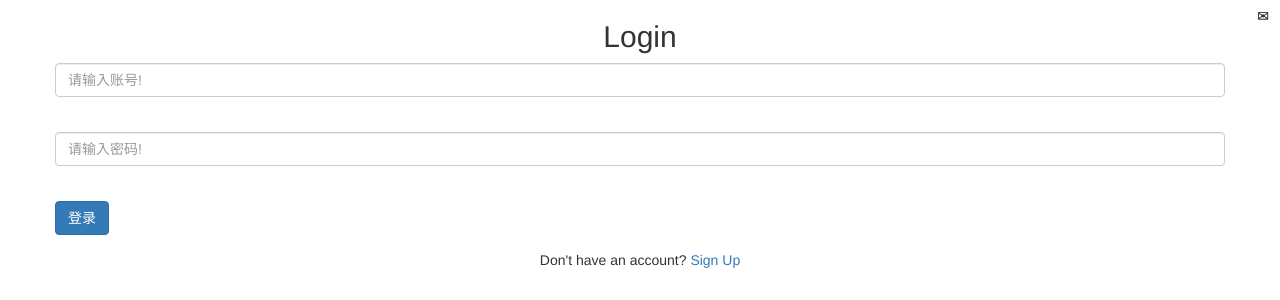
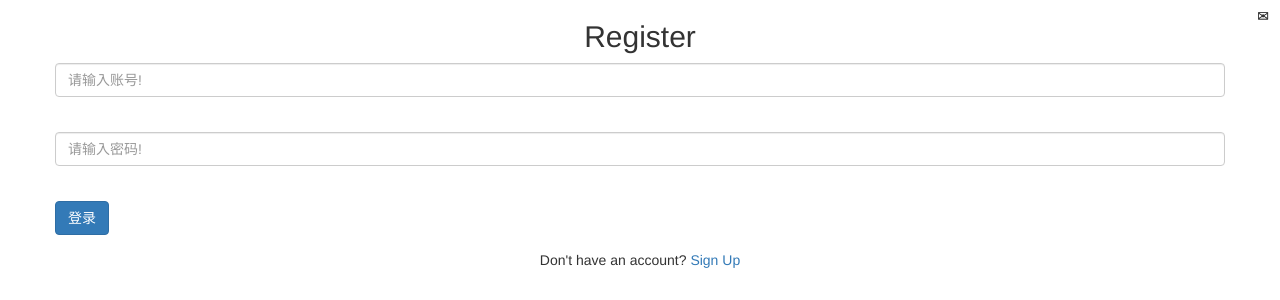
Before and after one commit to 719733328/homework, a Flask app: page /register in a window 1280 px wide. Shown: the top 300 px of the page. Run offline with Flask 2, Linux system fonts and the light colour scheme; some libraries are stand-ins or nearby versions; some web fonts are replaced.

Commit message:
fix register

```diff
--- a/templates/registration.html
+++ b/templates/registration.html
@@ -22,7 +22,7 @@
                 <p class="login-box-msg" style="color: red;">{{ msg }}</p>
                 {% endfor %}
 
-                <h2 class="header-title text-center">Login</h2>
+                <h2 class="header-title text-center">Register</h2>
 
                        <form action="/register" method="post">
                            <div class="form-group">
```
